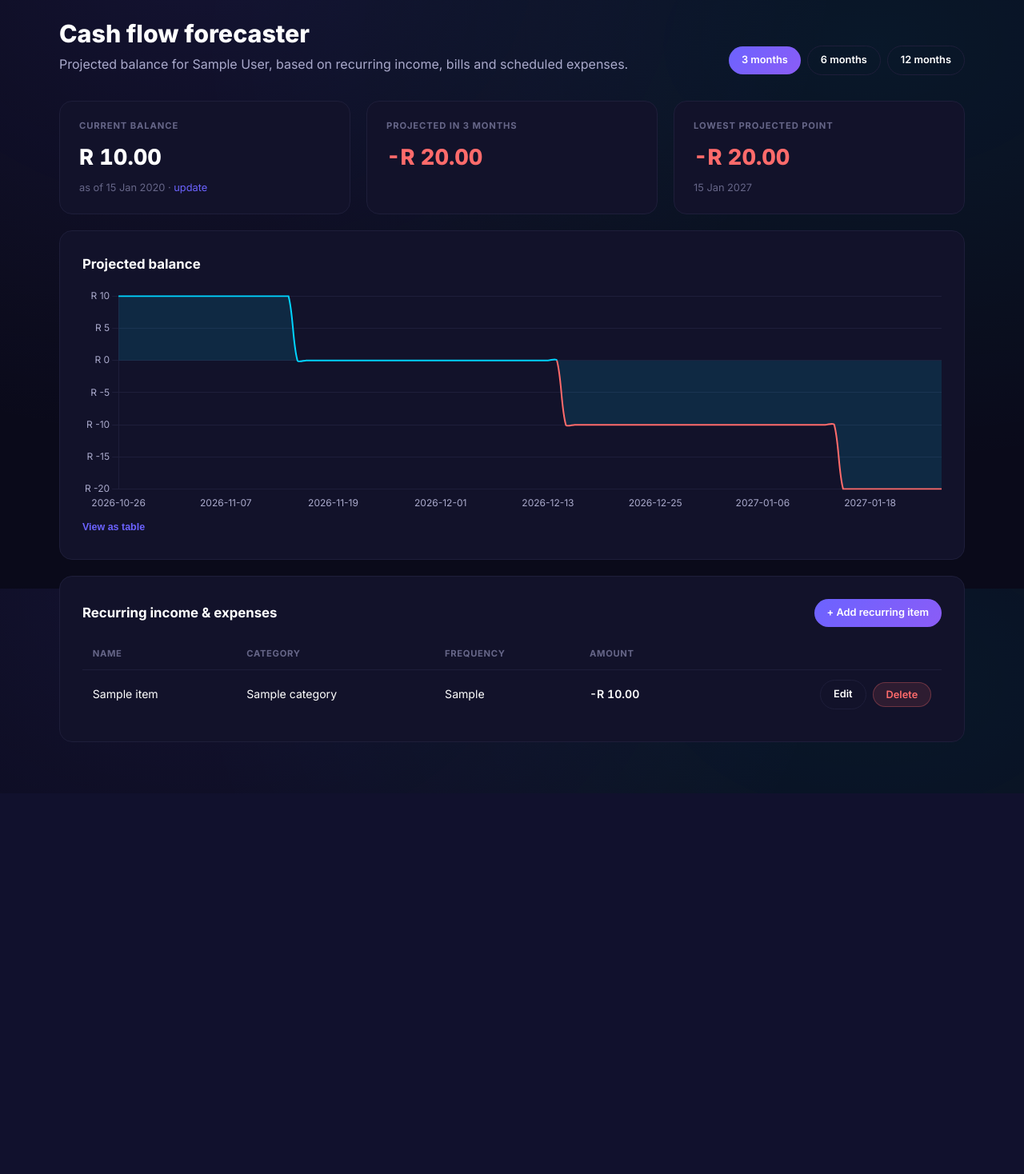
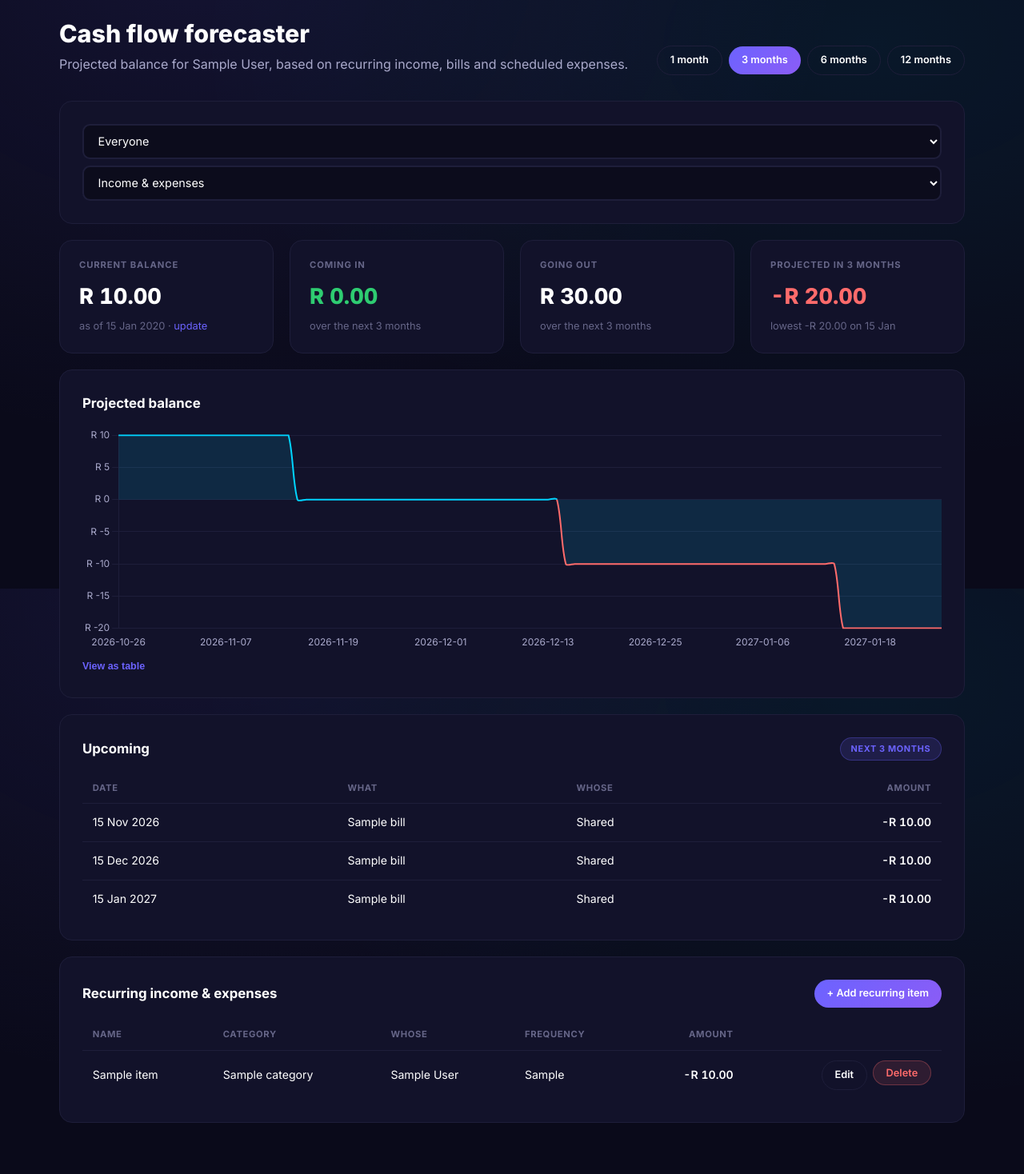
Before and after one commit to Batty0810/budgeteer, a Flask app: page /forecast/ in a window 1280 px wide. Shown: the part 64-1532 px from the top of the page at 80% size. Before the commit the page ends 992 px from the top, so only its background shows below. Run offline with Flask 3, Linux system fonts and the light colour scheme; a user stored in the database is signed in; tables that the repository leaves empty hold one stand-in row (values such as "Sample post").

Commit message:
Forecaster: 1-month view, per-person and income/expense filters
- Add a 1-month horizon alongside 3/6/12
- Recurring items get an owner (a household member, or shared); set on
  the recurring form, and taken from whoever logged/imported it
- Filter the forecast by person (or shared) and by income/expenses;
  filtered views show a running total from R 0 since the bank balance
  is household-wide
- "Coming in" / "Going out" totals and an Upcoming list of expected
  payments; Whose column on recurring items

Co-Authored-By: Claude Opus 5.5 <noreply@anthropic.com>

```diff
--- a/app/blueprints/forecast/forms.py
+++ b/app/blueprints/forecast/forms.py
@@ -16,6 +16,8 @@ class RecurringItemForm(FlaskForm):
     name = StringField("Name", validators=[DataRequired(), Length(max=120)])
     type = SelectField("Type", choices=[(TYPE_EXPENSE, "Expense"), (TYPE_INCOME, "Income")], validators=[DataRequired()])
     category_id = SelectField("Category", coerce=int, validators=[DataRequired()])
+    # 0 = shared by the household; otherwise a household member's user id.
+    owner_id = SelectField("Whose is this?", coerce=int)
     amount = DecimalField("Amount (R)", places=2, validators=[DataRequired(), NumberRange(min=0.01)])
     frequency = SelectField("Frequency", choices=FREQUENCY_CHOICES, validators=[DataRequired()])
     start_date = DateField("Starts on", validators=[DataRequired()])
--- a/app/blueprints/forecast/routes.py
+++ b/app/blueprints/forecast/routes.py
@@ -5,13 +5,18 @@ from flask_login import login_required, current_user
 
 from app.extensions import db
 from app.models.account import BankAccount
+from app.models.bill import IrregularBill
 from app.models.category import Category
 from app.models.recurring import RecurringItem
 from app.models.transaction import Transaction
+from app.models.user import User
 from app.utils.forecasting import project_cash_flow
 from app.blueprints.forecast.forms import AccountForm, RecurringItemForm
 
 bp = Blueprint("forecast", __name__, url_prefix="/forecast")
+
+HORIZON_CHOICES = (1, 3, 6, 12)
+WHO_SHARED = "shared"
 
 
 def _get_or_create_account():
@@ -21,6 +26,14 @@ def _get_or_create_account():
         db.session.add(account)
         db.session.commit()
     return account
+
+
+def _household_users():
+    return User.query.filter_by(household_id=current_user.household_id).order_by(User.display_name.asc()).all()
+
+
+def _populate_owner_choices(form):
+    form.owner_id.choices = [(0, "Shared (household)")] + [(u.id, u.display_name) for u in _household_users()]
 
 
 def _populate_category_choices(form, include_category=None):
@@ -42,23 +55,62 @@ def _populate_category_choices(form, include_category=None):
 @login_required
 def index():
     months = request.args.get("months", default=3, type=int)
-    months = months if months in (3, 6, 12) else 3
+    months = months if months in HORIZON_CHOICES else 3
+
+    # Optional filters: whose items (a user id, or "shared") and which type.
+    household_users = _household_users()
+    who = request.args.get("who", "")
+    owner = next((u for u in household_users if str(u.id) == who), None)
+    if who != WHO_SHARED and owner is None:
+        who = ""
+    txn_type = request.args.get("type", "")
+    if txn_type not in ("income", "expense"):
+        txn_type = ""
+    is_filtered = bool(who or txn_type)
 
     account = _get_or_create_account()
+    today = date.today()
+
+    recurring_items = (
+        RecurringItem.query.filter_by(household_id=current_user.household_id, is_active=True)
+        .order_by(RecurringItem.type.desc(), RecurringItem.name.asc())
+        .all()
+    )
+    bills = IrregularBill.query.filter_by(household_id=current_user.household_id, is_active=True).all()
     future_transactions = Transaction.query.filter(
         Transaction.household_id == current_user.household_id,
-        Transaction.date > date.today(),
+        Transaction.date > today,
     ).all()
 
+    if who == WHO_SHARED:
+        recurring_items = [r for r in recurring_items if r.user_id is None]
+        future_transactions = []  # every transaction was logged by someone
+    elif owner:
+        recurring_items = [r for r in recurring_items if r.user_id == owner.id]
+        future_transactions = [t for t in future_transactions if t.user_id == owner.id]
+        bills = []  # irregular bills are household-wide
+    if txn_type:
+        recurring_items = [r for r in recurring_items if r.type == txn_type]
+        future_transactions = [t for t in future_transactions if t.type == txn_type]
+        if txn_type == "income":
+            bills = []
+
+    # The bank balance belongs to the whole household, so a filtered view
+    # can't start from it - it shows a running total of just those items.
     timeline = project_cash_flow(
         household=current_user.household,
         months=months,
-        starting_balance=account.starting_balance,
-        starting_date=max(account.as_of_date, date.today()),
+        starting_balance=0 if is_filtered else account.starting_balance,
+        starting_date=max(account.as_of_date, today),
+        recurring_items=recurring_items,
+        bills=bills,
         future_transactions=future_transactions,
     )
 
     lowest_point = min(timeline, key=lambda d: d["balance"]) if timeline else None
+    upcoming = [dict(event, date=day["date"]) for day in timeline for event in day["events"]]
+    total_in = sum((e["amount"] for e in upcoming if e["amount"] > 0), 0)
+    total_out = -sum((e["amount"] for e in upcoming if e["amount"] < 0), 0)
 
     # A monthly checkpoint (balance on the 1st of each month) for the table-view
     # fallback - the daily timeline is too long to read as a table.
@@ -66,11 +118,13 @@ def index():
     if timeline and (not monthly_checkpoints or monthly_checkpoints[0]["date"] != timeline[0]["date"]):
         monthly_checkpoints.insert(0, timeline[0])
 
-    recurring_items = (
-        RecurringItem.query.filter_by(household_id=current_user.household_id, is_active=True)
-        .order_by(RecurringItem.name.asc())
-        .all()
-    )
+    if who == WHO_SHARED:
+        view_label = "Shared"
+    elif owner:
+        view_label = f"{owner.display_name}'s"
+    else:
+        view_label = "Everyone's"
+    view_label += {"income": " income", "expense": " expenses", "": " income & expenses"}[txn_type]
 
     return render_template(
         "forecast/index.html",
@@ -79,7 +133,16 @@ def index():
         lowest_point=lowest_point,
         monthly_checkpoints=monthly_checkpoints,
         months=months,
+        horizon_choices=HORIZON_CHOICES,
         recurring_items=recurring_items,
+        upcoming=upcoming,
+        total_in=total_in,
+        total_out=total_out,
+        household_users=household_users,
+        selected_who=who,
+        selected_type=txn_type,
+        is_filtered=is_filtered,
+        view_label=view_label,
     )
 
 
@@ -103,8 +166,10 @@ def edit_account():
 def new_recurring():
     form = RecurringItemForm()
     _populate_category_choices(form)
+    _populate_owner_choices(form)
     if request.method == "GET":
         form.start_date.data = date.today()
+        form.owner_id.data = current_user.id
     if form.validate_on_submit():
         item = RecurringItem(
             household_id=current_user.household_id,
@@ -114,6 +179,7 @@ def new_recurring():
             amount=form.amount.data,
             frequency=form.frequency.data,
             start_date=form.start_date.data,
+            user_id=form.owner_id.data or None,
         )
         db.session.add(item)
         db.session.commit()
@@ -130,6 +196,9 @@ def edit_recurring(item_id):
         abort(404)
     form = RecurringItemForm(obj=item)
     _populate_category_choices(form, include_category=item.category)
+    _populate_owner_choices(form)
+    if request.method == "GET":
+        form.owner_id.data = item.user_id or 0
     if form.validate_on_submit():
         item.name = form.name.data.strip()
         item.category_id = form.category_id.data
@@ -137,6 +206,7 @@ def edit_recurring(item_id):
         item.amount = form.amount.data
         item.frequency = form.frequency.data
         item.start_date = form.start_date.data
+        item.user_id = form.owner_id.data or None
         db.session.commit()
         flash(f"Updated {item.name!r}.", "success")
         return redirect(url_for("forecast.index"))
--- a/app/blueprints/imports/routes.py
+++ b/app/blueprints/imports/routes.py
@@ -156,6 +156,7 @@ def confirm(import_id):
                 RecurringItem(
                     household_id=current_user.household_id,
                     category_id=category_id,
+                    user_id=current_user.id,
                     name=row_description[:120] or "Imported recurring item",
                     type=row_type,
                     amount=amount,
--- a/app/blueprints/transactions/routes.py
+++ b/app/blueprints/transactions/routes.py
@@ -62,6 +62,7 @@ def _make_recurring(txn, frequency):
     item = RecurringItem(
         household_id=txn.household_id,
         category_id=txn.category_id,
+        user_id=txn.user_id,
         name=(txn.description or txn.category.name)[:120],
         type=txn.type,
         amount=txn.amount,
--- a/app/models/recurring.py
+++ b/app/models/recurring.py
@@ -30,6 +30,9 @@ class RecurringItem(db.Model):
     id = db.Column(db.Integer, primary_key=True)
     household_id = db.Column(db.Integer, db.ForeignKey("households.id"), nullable=False)
     category_id = db.Column(db.Integer, db.ForeignKey("categories.id"), nullable=False)
+    # Whose income/expense this is, for the forecaster's per-person view.
+    # None means it's shared by the household (rent, utilities, ...).
+    user_id = db.Column(db.Integer, db.ForeignKey("users.id"), nullable=True)
 
     name = db.Column(db.String(120), nullable=False)
     type = db.Column(db.String(10), nullable=False, default=TYPE_EXPENSE)
@@ -41,6 +44,7 @@ class RecurringItem(db.Model):
 
     household = db.relationship("Household", back_populates="recurring_items")
     category = db.relationship("Category", back_populates="recurring_items")
+    owner = db.relationship("User")
     generated_transactions = db.relationship("Transaction", back_populates="recurring_item")
 
     def __repr__(self):
--- a/app/templates/forecast/index.html
+++ b/app/templates/forecast/index.html
@@ -7,31 +7,67 @@
     <p class="mb-0">Projected balance for {{ account.name }}, based on recurring income, bills and scheduled expenses.</p>
   </div>
   <div class="row gap-sm">
-    {% for m in [3, 6, 12] %}
-    <a href="{{ url_for('forecast.index', months=m) }}" class="btn btn-sm {{ 'btn-primary' if months == m else 'btn-outline' }}">{{ m }} months</a>
+    {% for m in horizon_choices %}
+    <a href="{{ url_for('forecast.index', months=m, who=selected_who or None, type=selected_type or None) }}" class="btn btn-sm {{ 'btn-primary' if months == m else 'btn-outline' }}">{{ m }} month{{ 's' if m > 1 else '' }}</a>
     {% endfor %}
   </div>
 </div>
 
-<div class="grid grid-3" style="margin-bottom: 1.25rem;">
+<div class="card" style="margin-bottom: 1.25rem;">
+  <form method="get" class="row gap-sm">
+    <input type="hidden" name="months" value="{{ months }}">
+    <select name="who" onchange="this.form.submit()" aria-label="Whose items">
+      <option value="">Everyone</option>
+      {% for u in household_users %}
+      <option value="{{ u.id }}" {{ 'selected' if selected_who == u.id|string else '' }}>{{ u.display_name }}</option>
+      {% endfor %}
+      <option value="shared" {{ 'selected' if selected_who == 'shared' else '' }}>Shared (household)</option>
+    </select>
+    <select name="type" onchange="this.form.submit()" aria-label="Income or expenses">
+      <option value="">Income &amp; expenses</option>
+      <option value="income" {{ 'selected' if selected_type == 'income' else '' }}>Income only</option>
+      <option value="expense" {{ 'selected' if selected_type == 'expense' else '' }}>Expenses only</option>
+    </select>
+    <noscript><button type="submit" class="btn btn-outline btn-sm">Filter</button></noscript>
+    {% if is_filtered %}
+    <span class="muted">Showing {{ view_label }} only, as a running total from R 0 - the bank balance is shared, so it's left out of filtered views.</span>
+    {% endif %}
+  </form>
+</div>
+
+<div class="grid grid-4" style="margin-bottom: 1.25rem;">
   <div class="stat-tile">
+    {% if is_filtered %}
+    <div class="stat-label">Starting from</div>
+    <div class="stat-value">{{ 0 | zar }}</div>
+    <div class="stat-sub">{{ view_label }}</div>
+    {% else %}
     <div class="stat-label">Current balance</div>
     <div class="stat-value">{{ account.starting_balance | zar }}</div>
     <div class="stat-sub">as of {{ account.as_of_date.strftime('%d %b %Y') }} &middot; <a href="{{ url_for('forecast.edit_account') }}">update</a></div>
+    {% endif %}
   </div>
   <div class="stat-tile">
-    <div class="stat-label">Projected in {{ months }} months</div>
-    <div class="stat-value {{ 'bad' if timeline and timeline[-1].balance < 0 else 'good' }}">{{ timeline[-1].balance | zar if timeline else (0 | zar) }}</div>
+    <div class="stat-label">Coming in</div>
+    <div class="stat-value good">{{ total_in | zar }}</div>
+    <div class="stat-sub">over the next {{ months }} month{{ 's' if months > 1 else '' }}</div>
   </div>
   <div class="stat-tile">
-    <div class="stat-label">Lowest projected point</div>
-    <div class="stat-value {{ 'bad' if lowest_point and lowest_point.balance < 0 else '' }}">{{ lowest_point.balance | zar if lowest_point else (0 | zar) }}</div>
-    <div class="stat-sub">{{ lowest_point.date.strftime('%d %b %Y') if lowest_point else '' }}</div>
+    <div class="stat-label">Going out</div>
+    <div class="stat-value">{{ total_out | zar }}</div>
+    <div class="stat-sub">over the next {{ months }} month{{ 's' if months > 1 else '' }}</div>
+  </div>
+  <div class="stat-tile">
+    <div class="stat-label">{{ 'Net' if is_filtered else 'Projected' }} in {{ months }} month{{ 's' if months > 1 else '' }}</div>
+    <div class="stat-value {{ 'bad' if timeline and timeline[-1].balance < 0 else 'good' }}">{{ timeline[-1].balance | zar if timeline else (0 | zar) }}</div>
+    {% if lowest_point %}
+    <div class="stat-sub {{ 'bad' if lowest_point.balance < 0 else '' }}">lowest {{ lowest_point.balance | zar }} on {{ lowest_point.date.strftime('%d %b') }}</div>
+    {% endif %}
   </div>
 </div>
 
 <div class="card chart-card" style="margin-bottom: 1.25rem;">
-  <div class="card-title"><span>Projected balance</span></div>
+  <div class="card-title"><span>{{ 'Running total' if is_filtered else 'Projected balance' }}</span></div>
   <canvas id="forecastChart" height="260" role="img" aria-label="Line chart of projected daily bank balance"></canvas>
   <button class="table-view-toggle" data-target="forecastTable">View as table</button>
   <div class="table-view" id="forecastTable">
@@ -46,6 +82,35 @@
   </div>
 </div>
 
+<div class="card" style="margin-bottom: 1.25rem;">
+  <div class="card-title">
+    <span>Upcoming</span>
+    <span class="badge">Next {{ months }} month{{ 's' if months > 1 else '' }}</span>
+  </div>
+  {% if upcoming %}
+  <div class="table-wrap">
+    <table class="ledger">
+      <thead><tr><th>Date</th><th>What</th><th>Whose</th><th class="num">Amount</th></tr></thead>
+      <tbody>
+        {% for e in upcoming %}
+        <tr>
+          <td class="nowrap">{{ e.date.strftime('%d %b %Y') }}</td>
+          <td>{{ e.label }}</td>
+          <td>{{ e.who or 'Shared' }}</td>
+          <td class="amount {{ e.type }}">{{ '+' if e.type == 'income' else '-' }}{{ e.amount | abs | zar }}</td>
+        </tr>
+        {% endfor %}
+      </tbody>
+    </table>
+  </div>
+  {% else %}
+  <div class="empty-state">
+    <h3>Nothing expected</h3>
+    <p>No recurring items, bills or future-dated transactions fall in this window{{ ' for this filter' if is_filtered else '' }}.</p>
+  </div>
+  {% endif %}
+</div>
+
 <div class="card">
   <div class="card-title">
     <span>Recurring income &amp; expenses</span>
@@ -53,17 +118,18 @@
   </div>
   {% if recurring_items %}
   <div class="table-wrap">
-    <table>
-      <thead><tr><th>Name</th><th>Category</th><th>Frequency</th><th>Amount</th><th></th></tr></thead>
+    <table class="ledger">
+      <thead><tr><th>Name</th><th>Category</th><th>Whose</th><th>Frequency</th><th class="num">Amount</th><th></th></tr></thead>
       <tbody>
         {% for item in recurring_items %}
         <tr>
           <td>{{ item.name }}</td>
           <td>{{ item.category.name }}</td>
+          <td>{{ item.owner.display_name if item.owner else 'Shared' }}</td>
           <td>{{ item.frequency | capitalize }}</td>
           <td class="amount {{ item.type }}">{{ '+' if item.type == 'income' else '-' }}{{ item.amount | zar }}</td>
           <td>
-            <div class="row gap-sm" style="justify-content: flex-end;">
+            <div class="row-actions">
               <a href="{{ url_for('forecast.edit_recurring', item_id=item.id) }}" class="btn btn-outline btn-sm">Edit</a>
               <form method="post" action="{{ url_for('forecast.delete_recurring', item_id=item.id) }}" data-confirm="Remove {{ item.name }}?">
                 <input type="hidden" name="csrf_token" value="{{ csrf_token() }}">
@@ -78,8 +144,8 @@
   </div>
   {% else %}
   <div class="empty-state">
-    <h3>No recurring items yet</h3>
-    <p>Add your salary, rent, and subscriptions so the forecast reflects real life.</p>
+    <h3>{{ 'Nothing recurring for this filter' if is_filtered else 'No recurring items yet' }}</h3>
+    <p>Add your salary, rent, and subscriptions so the forecast reflects real life - or tick "This repeats" when logging a transaction.</p>
     <a href="{{ url_for('forecast.new_recurring') }}" class="btn btn-primary btn-sm">Add recurring item</a>
   </div>
   {% endif %}
@@ -96,7 +162,7 @@
     data: {
       labels: timeline,
       datasets: [{
-        label: 'Projected balance',
+        label: {{ ('Running total' if is_filtered else 'Projected balance') | tojson }},
         data: balances,
         borderColor: '#00d4ff',
         backgroundColor: 'rgba(0, 212, 255, 0.12)',
@@ -116,7 +182,7 @@
       },
       plugins: {
         legend: { display: false },
-        tooltip: { callbacks: { label: (ctx) => `Balance: R ${ctx.parsed.y.toLocaleString(undefined, {minimumFractionDigits: 2})}` } },
+        tooltip: { callbacks: { label: (ctx) => `${ctx.dataset.label}: R ${ctx.parsed.y.toLocaleString(undefined, {minimumFractionDigits: 2})}` } },
       },
     },
   });
--- a/app/templates/forecast/recurring_form.html
+++ b/app/templates/forecast/recurring_form.html
@@ -12,6 +12,7 @@
     {{ field(form.name, placeholder="e.g. Salary, Netflix, Rent") }}
     {{ field(form.type) }}
     {{ field(form.category_id) }}
+    {{ field(form.owner_id, hint="Lets the Forecaster show each person's income and expenses. Use Shared for household costs like rent.") }}
     {{ field(form.amount, placeholder="0.00") }}
     {{ field(form.frequency) }}
     {{ field(form.start_date) }}
```
Also changed, not shown: app/utils/forecasting.py (+11 -9 lines), migrations/versions/c7e2a9d1f3b4_add_recurring_item_owner.py (added, +28 -0 lines), tests/test_forecast_page.py (added, +103 -0 lines).
